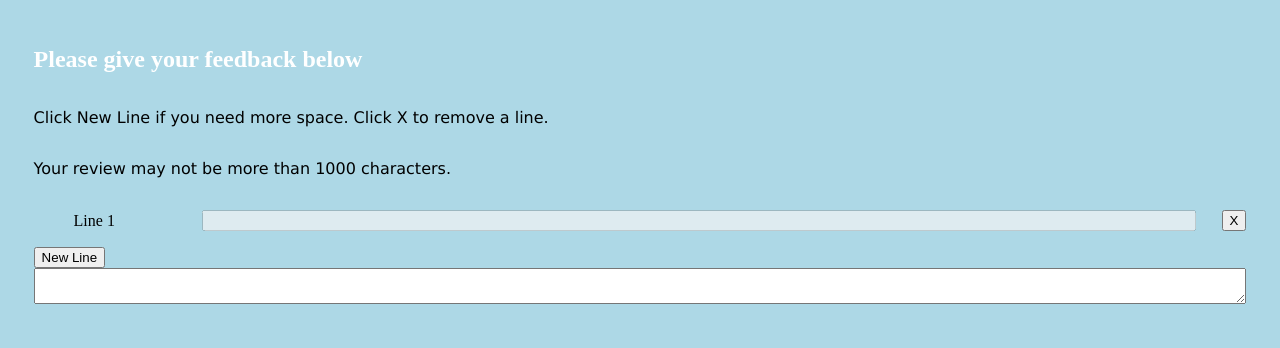
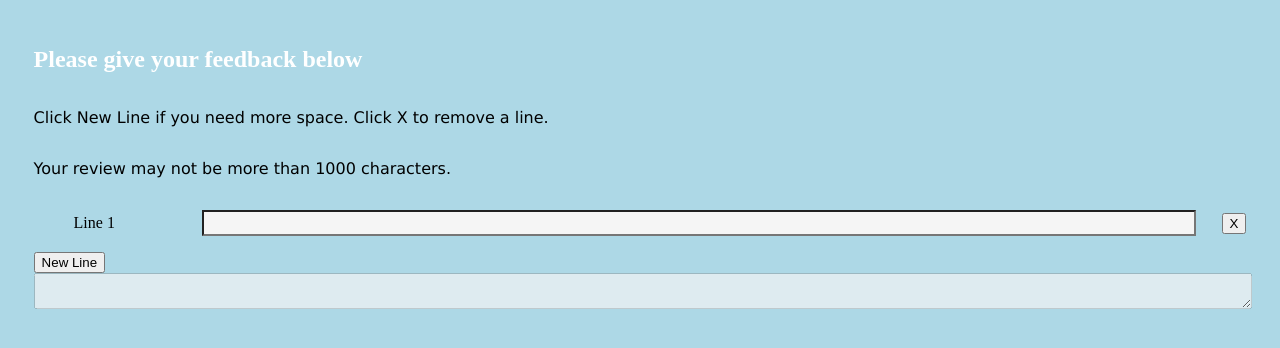
Before and after one commit to eugevanz/in-his-own-time, a plain HTML site: page index.html in a window 1280 px wide. Drawn offline with nearby package versions, Linux system fonts and the light colour scheme.

Commit message:
Fixing sync

```diff
--- a/index.css
+++ b/index.css
@@ -10,6 +10,10 @@ p {
   font-family: verdana;
 }
 
+textarea {
+  width: 100%;
+}
+
 .reviews {
   list-style-type: lower-alpha;
 }
@@ -19,7 +23,23 @@ p {
   flex-direction: column;
   margin: 2vw;
 }
-
+.new-line {
+  display: flex;
+  flex-wrap: nowrap;
+  align-items: center;
+}
 .new-line-button {
   align-self: flex-start;
 }
+
+.new-line-text {
+  background-color: whitesmoke;
+  width: 100%;
+  height: 20px;
+  margin-right: 2vw;
+  width: 100%;
+}
+
+.new-line-number {
+  min-width: 10vw;
+}
--- a/index.html
+++ b/index.html
@@ -22,7 +22,9 @@
 
         <button class="new-line-button">New Line</button>
 
-        <textarea></textarea>
+        <form>
+          <textarea disabled></textarea>
+        </form>
       </div>
     </section>
   </body>
--- a/index.js
+++ b/index.js
@@ -1,20 +1,40 @@
 $(function () {
   let reviews = $('.reviews');
+  let message = '';
 
-  let newLine = $('<li></li>').css({
-    display: 'flex',
-    'flex-wrap': 'nowrap',
-    alignItems: 'center'
-  });
-  newLine.append(
-    $('<div></div>').text(`Line ${reviews.length}`).css({ minWidth: '10vw' })
-  );
-  newLine.append(
-    $('<input></input>')
-      .prop('disabled', true)
-      .css({ marginRight: '2vw', width: '100%' })
-  );
-  newLine.append($('<button>X</button>'));
+  function newLine() {
+    return $(
+      `<li class="new-line">
+      <div class="new-line-number">Line ${$('.new-line').length + 1}</div>
+      <input type="text" class="new-line-text"></input>
+      <button>X</button>
+    </li>`
+    );
+  }
 
   reviews.append(newLine);
+
+  $('.new-line-button').click(function () {
+    reviews.append(newLine);
+  });
+
+  $('.new-line-text')
+    .last()
+    .keyup(function (e) {
+      message = $(this).val();
+      console.log(message);
+      // if (e.keyCode !== 8) {
+      //   message = message + String.fromCharCode(e.keyCode);
+      // } else {
+      //   message = message.slice(0, -1);
+      // }
+
+      if (message.length > 0 && message.length % 50 === 0) {
+        $(this).prop('disabled', true);
+        reviews.append(newLine);
+        $('textarea').val(message);
+        $('.new-line-text').last().focus();
+        return;
+      }
+    });
 });
```
